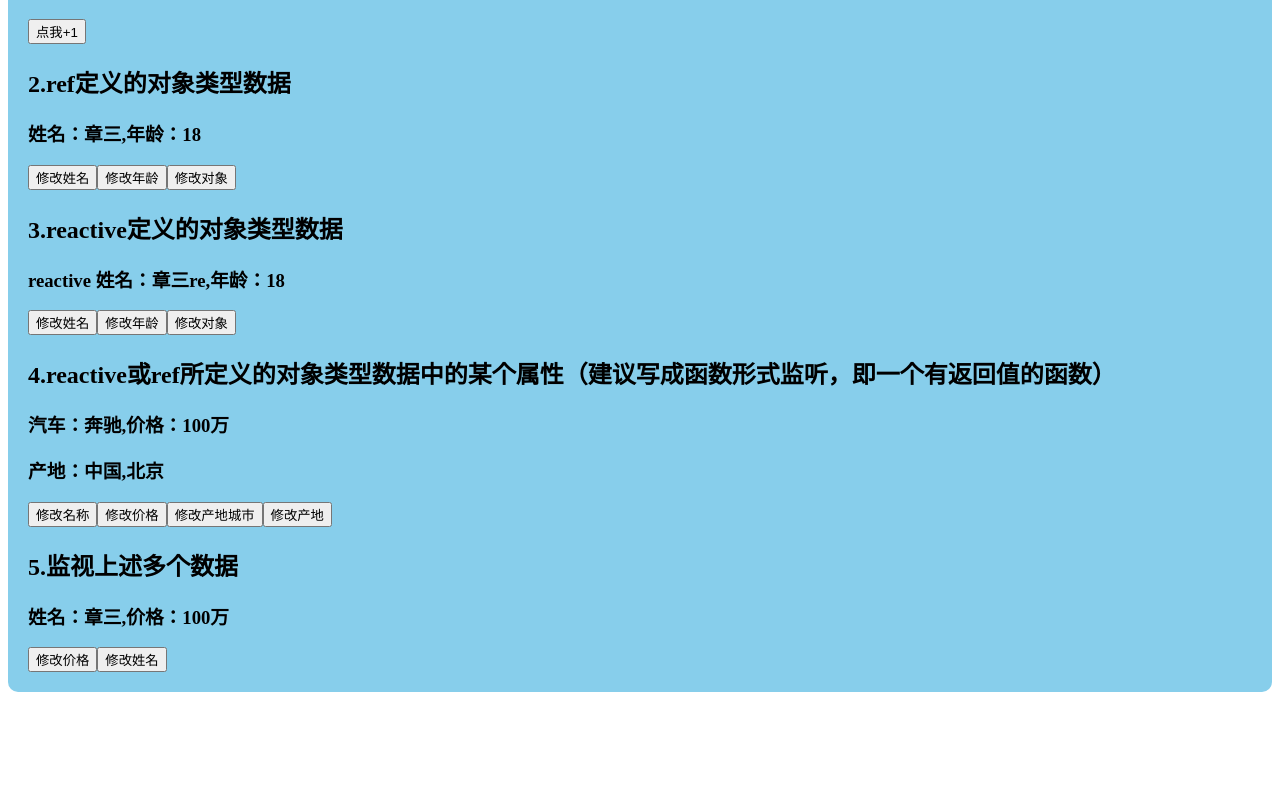
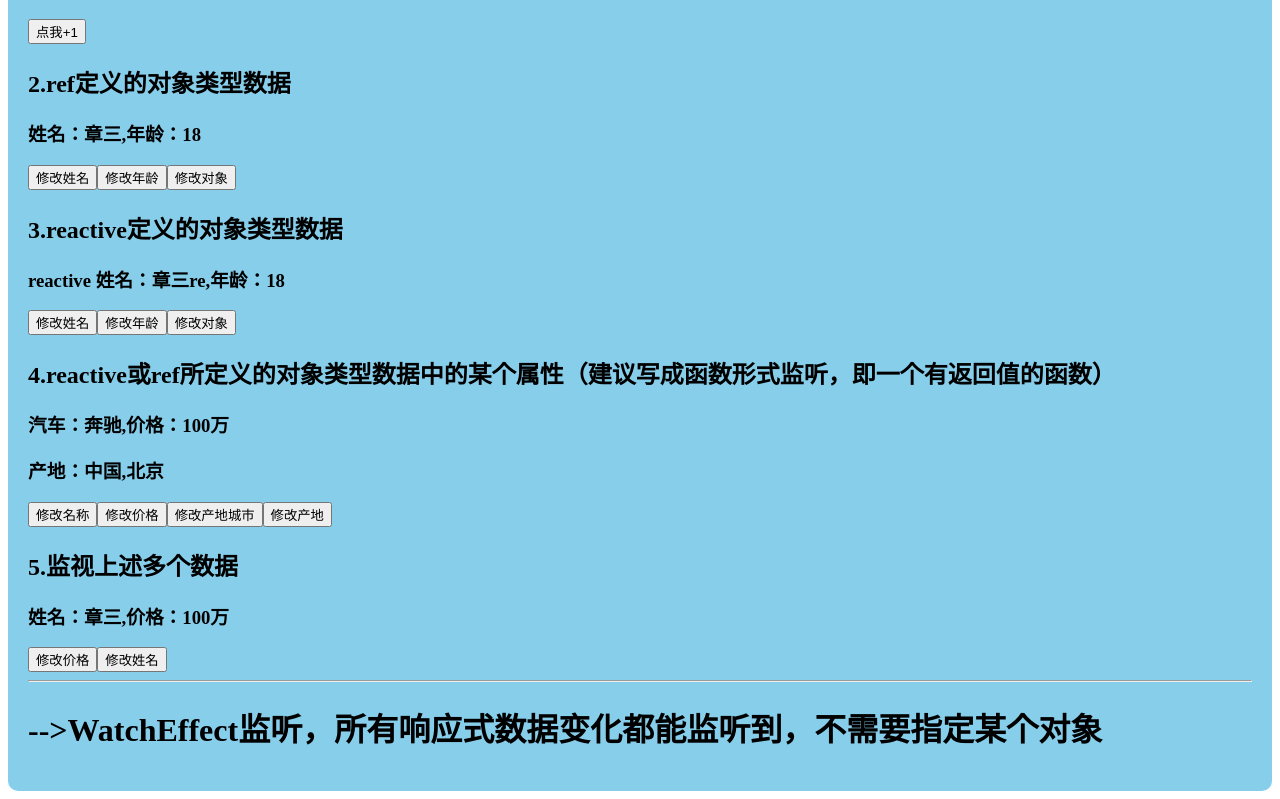
Before and after one commit to q858333/VueTest, a Vue app in the folder VueStudy/vue3_study/: page / in a window 1280 px wide. Shown: the part 396-1195 px from the top of the page. Before the commit the page ends 1096 px from the top, so only its background shows below. Built offline with nearby package versions, Linux system fonts and the light colour scheme.

Commit message:
watchEffect的使用

```diff
--- a/VueStudy/vue3_study/src/components/ComputedAndWatch.vue
+++ b/VueStudy/vue3_study/src/components/ComputedAndWatch.vue
@@ -36,13 +36,16 @@
       <button @click="changeCarPrice">修改价格</button>
       <button @click="changeName">修改姓名</button>
 
+      <hr>
+      <h1>-->WatchEffect监听，所有响应式数据变化都能监听到，不需要指定某个对象</h1>
+
     </div>
 
 </template>
 
 <script setup lang="ts">
 
-import {ref,computed, watch, reactive} from 'vue'
+import {ref,computed, watch, reactive, watchEffect} from 'vue'
 
 //1.ref定义的基本类型数据
 let sum = ref(0)
@@ -161,6 +164,18 @@ watch([()=>{
 
 
 
+
+
+watchEffect(()=>{
+
+if(sum.value > 10) {
+    console.log('watchEffect')
+}
+
+})
+
+
+
 let firstName = ref('zhang')
 let lastName = ref('san')
 
```
